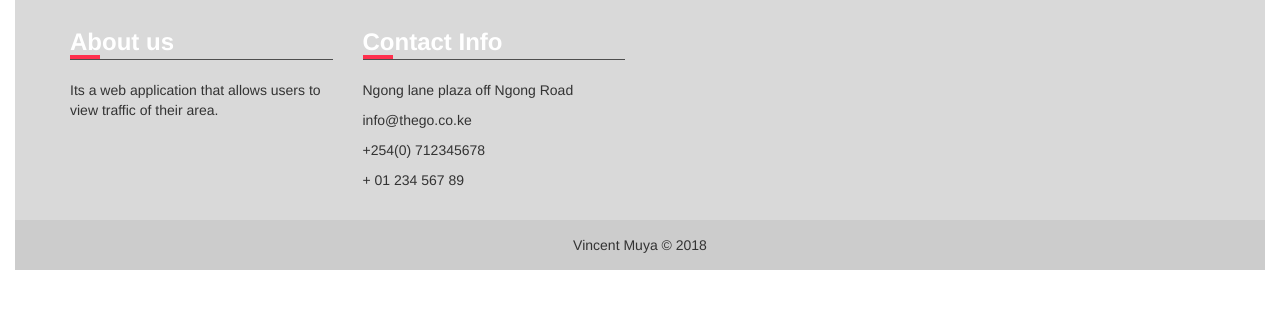
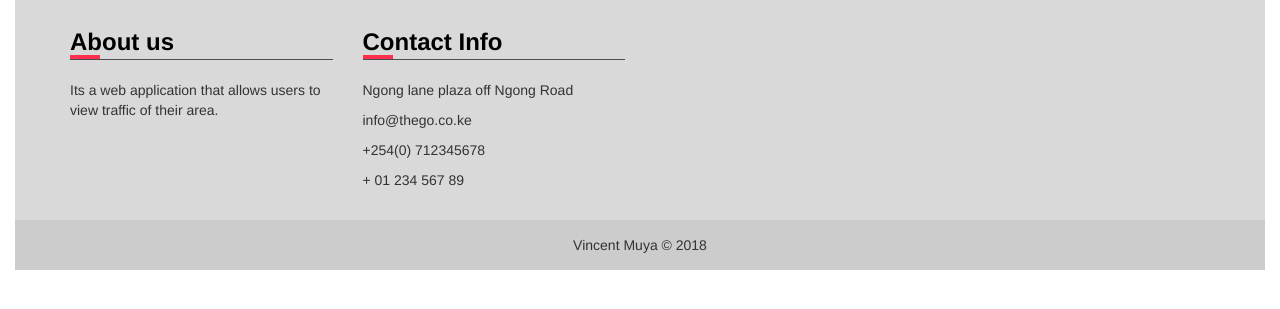
Before and after one commit to vincentmuya/The-go, a Django app: template go/templates/footer.html in a window 1280 px wide. Shown: the top 309 px of the page. Run offline with Django 3.2, Linux system fonts and the light colour scheme; the template is opened without the code that fills it, so the values that code supplies are empty; some libraries are stand-ins or nearby versions.

Commit message:
modified ui

```diff
--- a/go/templates/footer.html
+++ b/go/templates/footer.html
@@ -1,16 +1,18 @@
+<link href="//netdna.bootstrapcdn.com/bootstrap/3.0.0/css/bootstrap.min.css" rel="stylesheet" id="bootstrap-css">
 
-
-<link href="//netdna.bootstrapcdn.com/bootstrap/3.0.0/css/bootstrap.min.css" rel="stylesheet" id="bootstrap-css">
 <script src="//netdna.bootstrapcdn.com/bootstrap/3.0.0/js/bootstrap.min.js"></script>
 <script src="//code.jquery.com/jquery-1.11.1.min.js"></script>
 
 <style media="screen">
   /* f. Footer section */
-.footer{
-padding: 20px ;
+
+  .footer {
+    padding: 20px;
     width: 100%;
+    text:black;
   }
-.footer-title{
+
+  .footer-title {
     position: relative;
     color: #fff;
     font-size: 24px;
@@ -18,8 +20,10 @@ font-size: 24px;
     margin-top: 5px;
     margin-bottom: 20px;
     border-bottom: 1px solid #4e4e4e;
+    color: black;
   }
-.footer-title:after{
+
+  .footer-title:after {
     position: absolute;
     content: '';
     left: 0;
@@ -28,20 +32,24 @@ width: 30px;
     height: 4px;
     background: #ff304d;
   }
-.footer-links a{
+
+  .footer-links a {
     padding: 10px 0;
     border-bottom: 1px solid #404040;
     color: #fff;
     display: block;
     transition: color 0.5s ease-in-out;
   }
-.footer-links a:hover{
+
+  .footer-links a:hover {
     color: #ff304d;
   }
-.footer-social-links li{
+
+  .footer-social-links li {
     display: inline-block;
   }
-.footer-social-links a{
+
+  .footer-social-links a {
     width: 40px;
     height: 40px;
     font-size: 16px;
@@ -57,11 +65,14 @@ line-height: 1;
     -moz-transition: background 0.3s ease-in-out;
     transition: background 0.3s ease-in-out;
   }
-.footer-social-links a:hover{
+
+  .footer-social-links a:hover {
     background: #ff304d;
   }
+
   /* g. Footer bottom section */
-.footer-bottom{
+
+  .footer-bottom {
     width: 100%;
     padding: 15px 0;
     text-align: center;
@@ -100,7 +111,7 @@ background: #cccccc;
         </div>
       </footer>
       <div class="footer-bottom">
-		Vincent Muya ©  2018
+        Vincent Muya © 2018
       </div>
     </div>
   </div>
--- a/go/templates/index.html
+++ b/go/templates/index.html
@@ -1,7 +1,7 @@
 {%extends 'base.html'%} {% load bootstrap3 %} {% block content %} {{ block.super}}
 <style media="screen">
 header {
-background: url('https://s-media-cache-ak0.pinimg.com/originals/ba/5d/ef/ba5defde08ddb7170affd864e24af931.jpg');
+background: url('http://mapinstitute.org/data/wallpapers/68/im57669880.jpg');
 background-repeat: no-repeat;
 background-size: cover;
 width: 97.5%;
```
Also changed, not shown: go/templates/navbar.html (+5 -30 lines). Lines whose indentation alone changed are shown as unchanged.
